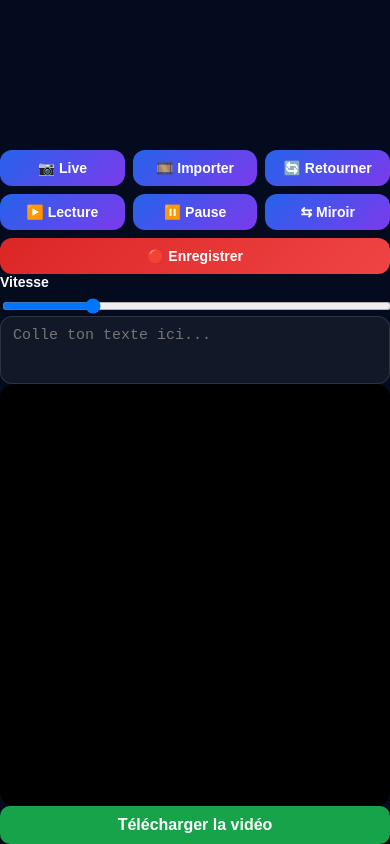
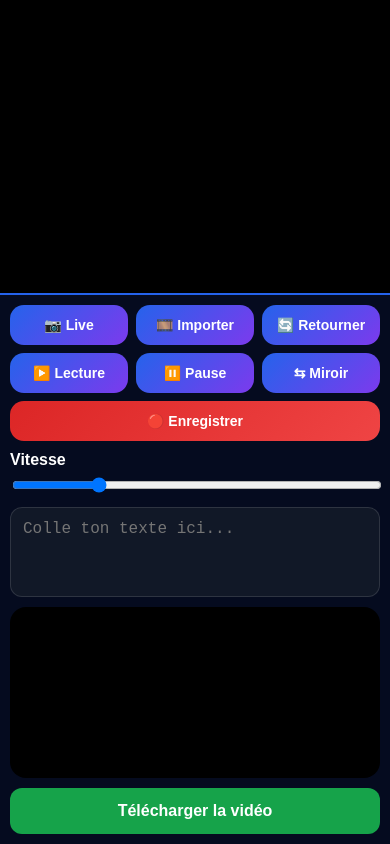
Before and after one commit to Chasmet/Grok-teleprompter-, a plain HTML site: page index.html in a window 390 px wide. Both pictures are taken after a click on the button "⇆ Miroir". Drawn offline with Linux system fonts and the light colour scheme.

Commit message:
Nouveau design mobile optimisé

```diff
--- a/style.css
+++ b/style.css
@@ -1,189 +1,130 @@
-* {
-  box-sizing: border-box;
-}
+* { box-sizing: border-box; }
 
-html,
-body {
+html, body {
   margin: 0;
   padding: 0;
   width: 100%;
   height: 100%;
   background: #050b1f;
-  color: #ffffff;
+  color: #fff;
   font-family: Arial, sans-serif;
-  overflow: hidden;
 }
 
 body {
-  display: flex;
+  overflow: hidden;
 }
 
 .app {
   display: flex;
   flex-direction: column;
-  width: 100%;
   height: 100vh;
+  padding: 0;
 }
 
-.top-screen {
-  height: 24vh;
-  min-height: 140px;
+.preview-area {
+  height: 35vh;
+  min-height: 220px;
   background: #000;
-  border-bottom: 2px solid #1d4ed8;
+  border-bottom: 2px solid #2563eb;
+  position: relative;
   overflow: hidden;
-  position: relative;
 }
 
-.top-screen video {
+.preview-area video {
   width: 100%;
   height: 100%;
   object-fit: contain;
   background: #000;
-  display: block;
-}
-
-.bottom-screen {
-  height: 76vh;
-  display: flex;
-  flex-direction: column;
-  gap: 8px;
-  padding: 8px;
-  background: #081229;
-  overflow: hidden;
 }
 
 .controls {
   display: grid;
   grid-template-columns: repeat(3, 1fr);
   gap: 8px;
-  flex-shrink: 0;
+  padding: 10px;
 }
 
-button,
-.file-btn {
+button, .file-btn {
   display: flex;
+  justify-content: center;
   align-items: center;
-  justify-content: center;
   border: none;
-  border-radius: 12px;
-  padding: 11px 10px;
-  font-size: 15px;
+  border-radius: 14px;
+  padding: 12px 8px;
+  font-size: 14px;
   font-weight: 700;
   color: #fff;
   background: linear-gradient(135deg, #2563eb, #7c3aed);
-  text-align: center;
-  cursor: pointer;
   text-decoration: none;
 }
 
-button:active,
-.file-btn:active {
-  transform: scale(0.98);
-}
-
-button:disabled {
-  opacity: 0.45;
-}
-
-#recordBtn {
+.record {
   grid-column: span 3;
   background: linear-gradient(135deg, #dc2626, #ef4444);
 }
 
 .settings {
-  display: flex;
-  flex-direction: column;
-  gap: 6px;
-  flex-shrink: 0;
+  padding: 0 10px;
 }
 
 .settings label {
   display: block;
-  font-size: 14px;
+  margin-bottom: 6px;
   font-weight: 700;
 }
 
-.settings input[type="range"] {
+.settings input {
   width: 100%;
 }
 
 #scriptInput {
-  width: 100%;
-  height: 74px;
-  border: 1px solid rgba(255, 255, 255, 0.12);
+  margin: 10px;
+  height: 90px;
   border-radius: 12px;
-  padding: 10px 12px;
+  border: 1px solid rgba(255,255,255,0.12);
   background: #111827;
-  color: #ffffff;
-  font-size: 15px;
+  color: #fff;
+  padding: 12px;
+  font-size: 16px;
   resize: none;
-  outline: none;
 }
 
 #teleprompterContainer {
+  flex: 1;
+  margin: 0 10px 10px 10px;
+  background: #000;
+  border-radius: 16px;
+  overflow: hidden;
   position: relative;
-  flex: 1;
-  overflow: hidden;
-  border-radius: 14px;
-  background: #000;
-  padding: 12px 16px;
-  min-height: 0;
 }
 
 #teleprompterText {
   position: absolute;
+  top: 100%;
   left: 50%;
-  top: 50%;
-  width: 92%;
-  transform: translate(-50%, -50%);
+  transform: translateX(-50%);
+  width: 90%;
   white-space: pre-wrap;
   text-align: center;
-  font-size: 40px;
+  font-size: 42px;
   font-weight: 800;
   line-height: 1.35;
-  color: #ffffff;
-  text-shadow: 0 2px 8px rgba(0, 0, 0, 0.7);
-  user-select: none;
-  pointer-events: none;
-  will-change: transform;
-}
-
-.mirror {
-  transform: scaleX(-1) !important;
+  color: #fff;
+  text-shadow: 0 2px 8px rgba(0,0,0,0.8);
 }
 
 #downloadLink {
   display: block;
+  margin: 0 10px 10px 10px;
   text-align: center;
-  padding: 10px;
-  border-radius: 10px;
+  padding: 14px;
+  border-radius: 12px;
   background: #16a34a;
-  color: #ffffff;
+  color: #fff;
   text-decoration: none;
   font-weight: 700;
 }
 
-@media (max-width: 768px) {
-  .top-screen {
-    height: 22vh;
-    min-height: 130px;
-  }
-
-  .bottom-screen {
-    height: 78vh;
-  }
-
-  #teleprompterText {
-    font-size: 32px;
-  }
-
-  button,
-  .file-btn {
-    font-size: 14px;
-    padding: 10px 8px;
-  }
-
-  #scriptInput {
-    height: 68px;
-  }
+.mirror {
+  transform: scaleX(-1);
 }
```
